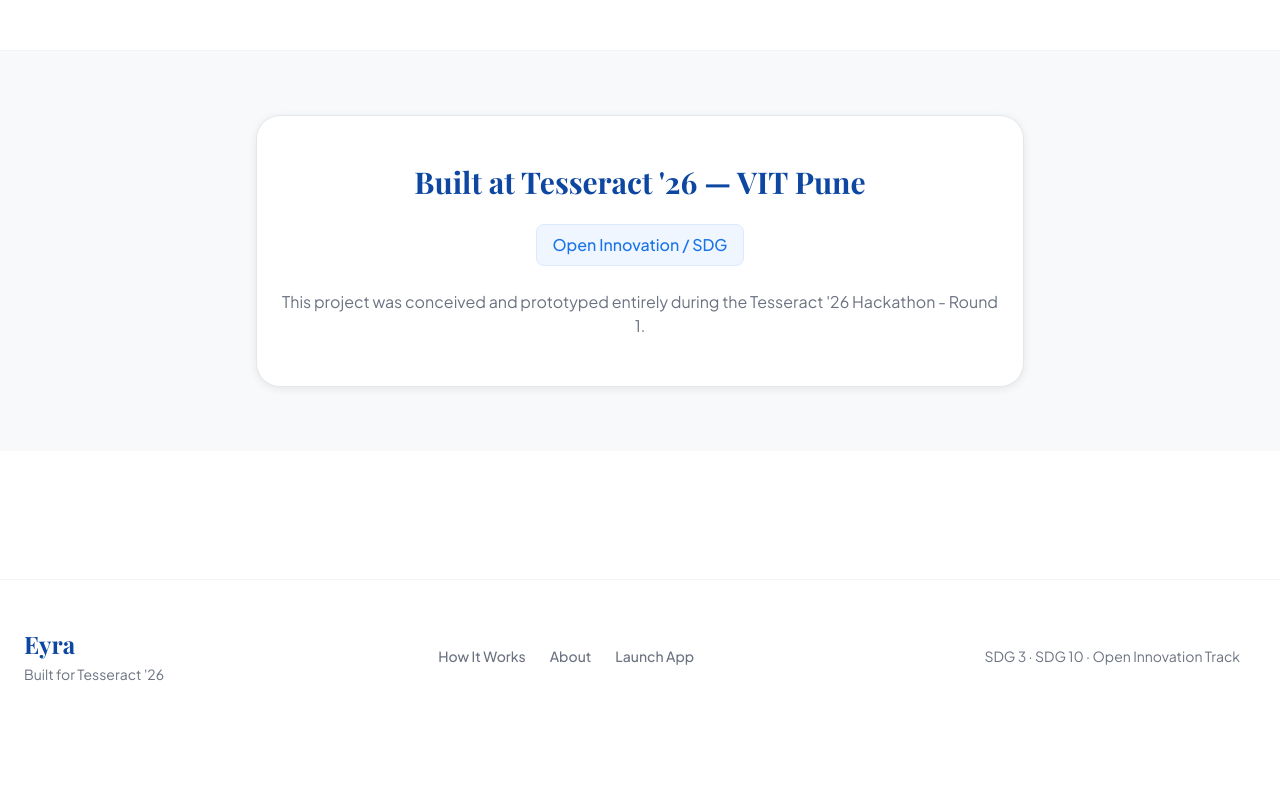
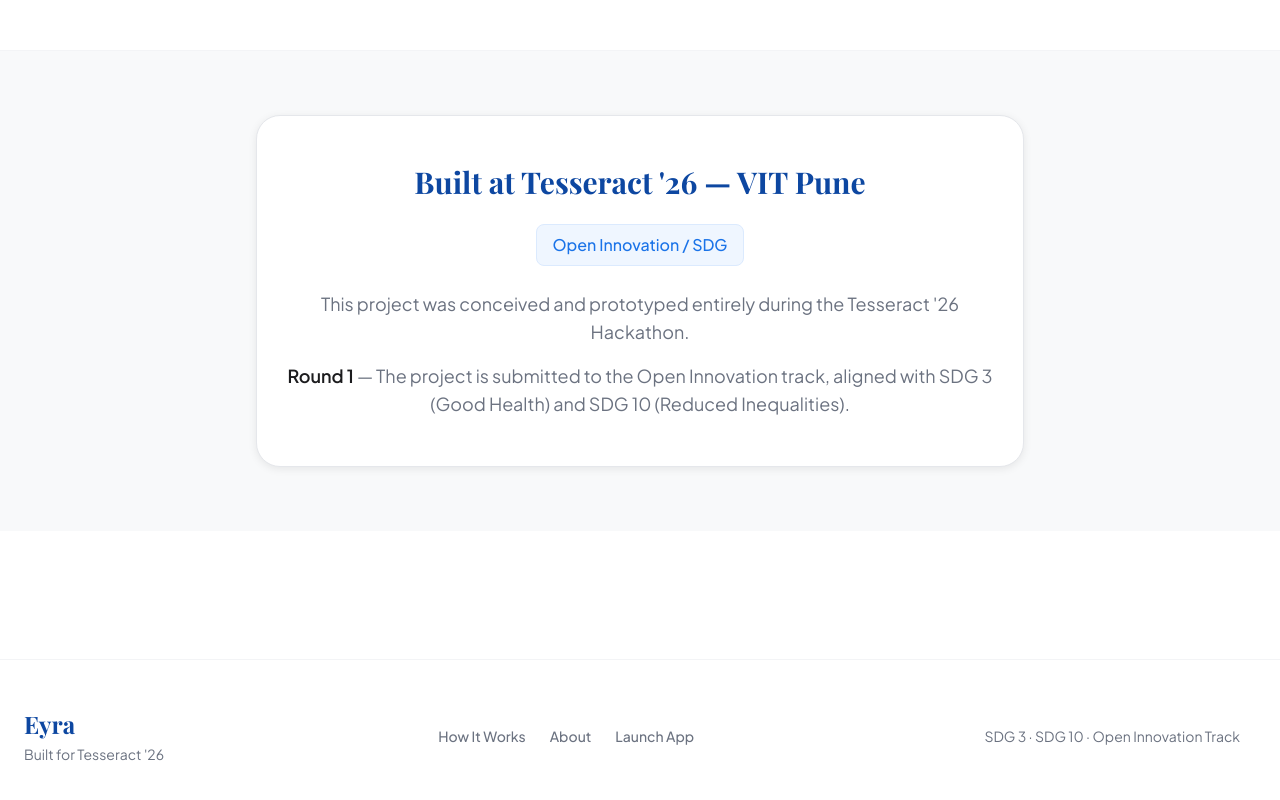
Before and after one commit to arj-co/Tesseract, a React (Vite) app: page /about in a window 1280 px wide. Shown: the part 2188-2988 px from the top of the page. Before the commit the page ends 2920 px from the top, so only its background shows below. Built offline with nearby package versions, Linux system fonts and the light colour scheme.

Commit message:
docs: improve hackathon Round 1 context text layout

```diff
--- a/src/pages/About.jsx
+++ b/src/pages/About.jsx
@@ -86,9 +86,14 @@
           <div className="flex flex-wrap justify-center gap-4 text-textMuted font-medium mb-6">
             <span className="bg-blue-50 text-medicalBlue px-4 py-2 rounded-lg border border-blue-100">Open Innovation / SDG</span>
           </div>
-          <p className="text-gray-500">
-            This project was conceived and prototyped entirely during the Tesseract '26 Hackathon - Round 1.
-          </p>
+          <div className="text-gray-500 text-lg space-y-4">
+            <p>
+              This project was conceived and prototyped entirely during the Tesseract '26 Hackathon.
+            </p>
+            <p>
+              <span className="font-semibold text-textPrimary">Round 1</span> — The project is submitted to the Open Innovation track, aligned with SDG 3 (Good Health) and SDG 10 (Reduced Inequalities).
+            </p>
+          </div>
         </div>
       </section>
 
```
